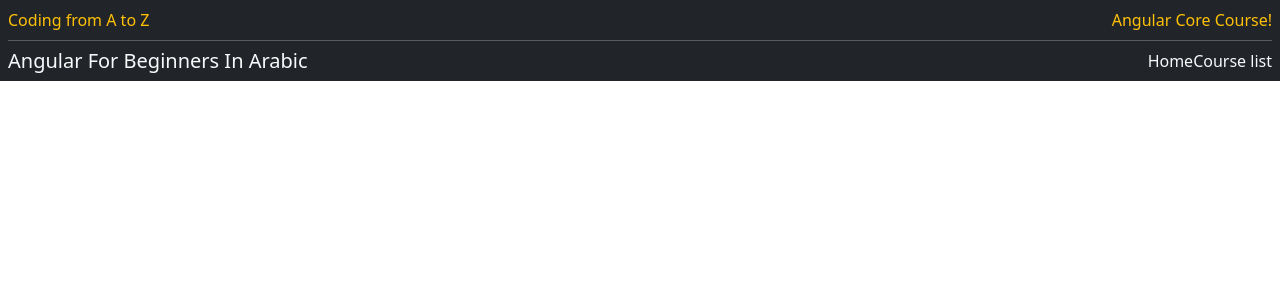
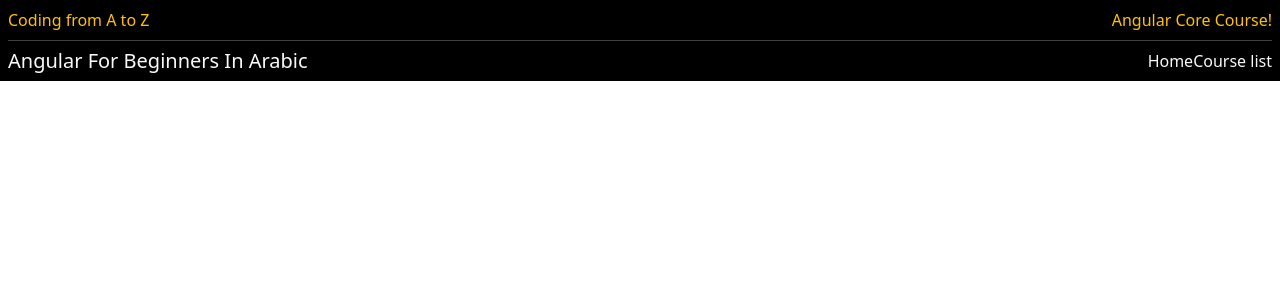
Before and after one commit to ammarnas/future_code, an Angular app: page / in a window 1280 px wide. Shown: the top 300 px of the page. Built offline with nearby package versions, Linux system fonts and the light colour scheme.

Commit message:
add header style

```diff
--- a/src/app/header/header.component.html
+++ b/src/app/header/header.component.html
@@ -1,4 +1,4 @@
-<div class="p-2 text-light d-flex flex-column channel-name bg-dark">
+<div class="p-2 text-light d-flex flex-column channel-name">
   <div class="d-flex justify-content-between">
     <div class="text-warning">Coding from A to Z</div>
     <div class="text-warning">{{data.courseName}}</div>
--- a/src/app/header/header.component.scss
+++ b/src/app/header/header.component.scss
@@ -0,0 +1,23 @@
+.channel-name {
+  background-color: #000;
+}
+.active {
+  background: rgb(39, 39, 39);
+  border-radius: 2px;
+}
+.nav-link:hover {
+  background: rgb(39, 39, 39);
+}
+.header {
+  background-color: #000;
+}
+.sticky {
+  position: fixed;
+  top: 0;
+  width: 100%;
+  border-bottom: 1px solid #fff;
+  right: 0;
+  left: 0;
+  padding: 0.5rem;
+  z-index: 2;
+}
```
